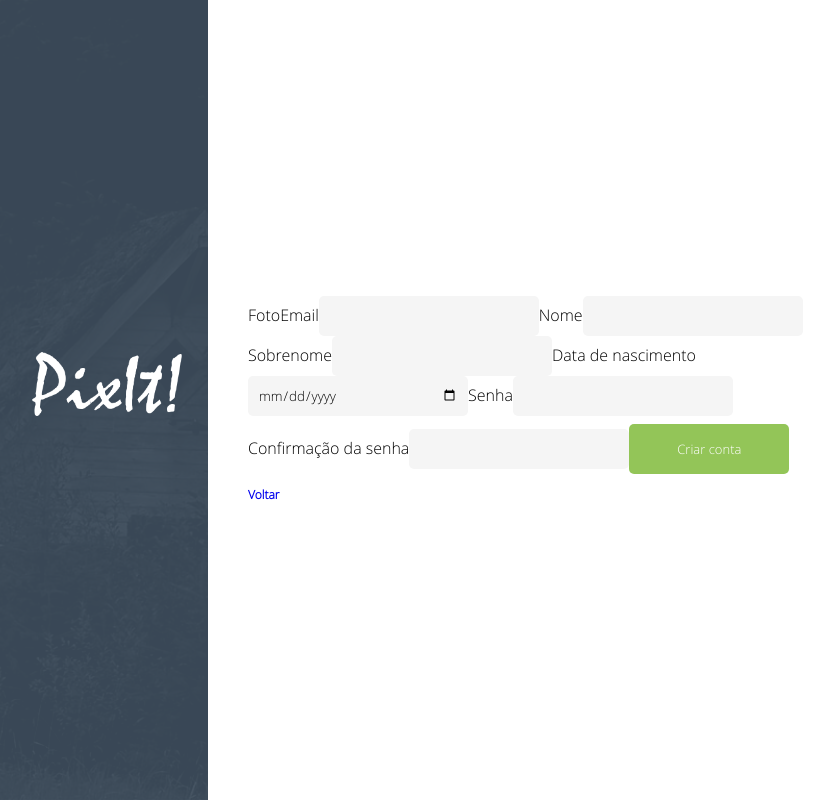
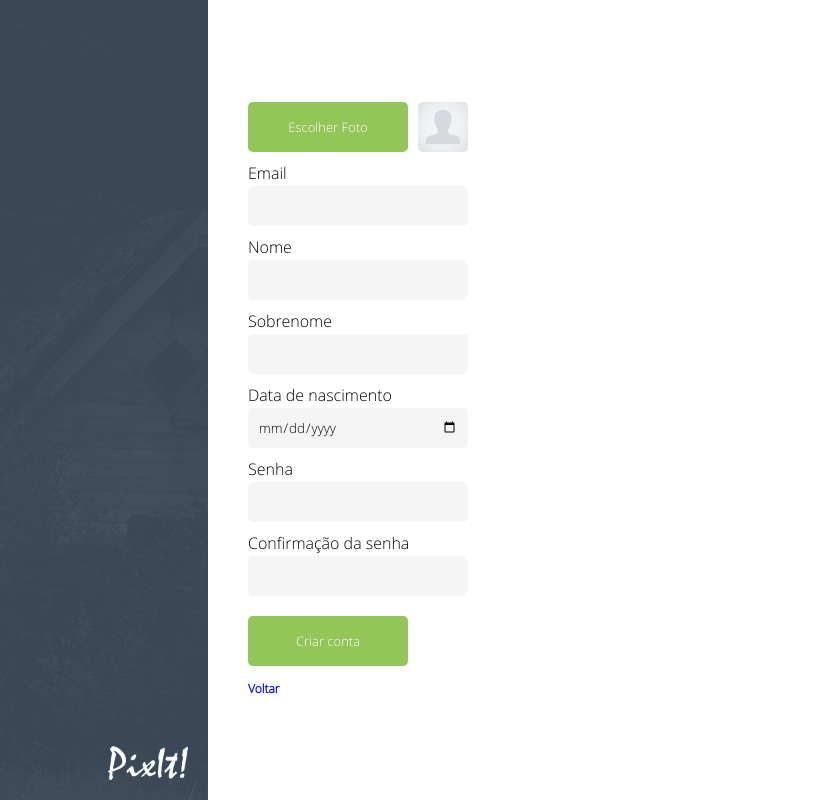
Before and after one commit to josemarfranco/redes-sociais-frontend-react, a React (Create React App) app: page /register in a window 1280 px wide. Shown: the whole page, without its empty margins (432-1252 px from the left). Built offline with nearby package versions, Linux system fonts and the light colour scheme.

Commit message:
Implantação da visualização de imagem no registro do usuário

```diff
--- a/src/features/common/Common.module.css
+++ b/src/features/common/Common.module.css
@@ -1,6 +1,7 @@
 @font-face {
   font-family: "OpenSans-Light";
-  src: local("OpenSans-Light"), url("../../media/OpenSans-Light.ttf") format("truetype");
+  src: local("OpenSans-Light"),
+    url("../../media/OpenSans-Light.ttf") format("truetype");
 }
 
 * {
@@ -30,6 +31,11 @@ small {
 img {
   object-fit: cover;
 }
+
+input[type="date"] {
+  -webkit-appearance: none;
+}
+
 .standard-input {
   width: 200px;
   height: 20px;
@@ -44,12 +50,60 @@ img {
   background-color: #93c558;
   color: white;
   padding: 16px 20px;
-  margin: 8px 0;
+  border: none;
+  cursor: pointer;
+  width: 160px;
+  height: 50px;
+  text-align: center;
+  font-size: 13px;
+}
+
+.standard-label-button {
+  border-radius: 5px;
+  background-color: #93c558;
+  color: white;
+  padding: 16px 20px;
+  border: none;
+  cursor: pointer;
+  width: 120px;
+  height: 18px;
+  text-align: center;
+  font-size: 13px;
+}
+
+.pixit-button {
+  border-radius: 5px;
+  background-color: #3c4b5a;
+  color: white;
+  padding: 16px 20px;
   border: none;
   cursor: pointer;
   width: 160px;
   text-align: center;
+}
+
+.pixit-label-button {
+  border-radius: 5px;
+  background-color: #3c4b5a;
+  color: white;
+  padding: 16px 20px;
+  border: none;
+  cursor: pointer;
+  width: 120px;
+  height: 18px;
+  text-align: center;
   font-size: 13px;
+}
+
+.deny-button {
+  border-radius: 5px;
+  background-color: red;
+  color: white;
+  padding: 16px 20px;
+  border: none;
+  cursor: pointer;
+  width: 160px;
+  text-align: center;
 }
 
 /*ANIMAÇÕES-EFEITOS*/
--- a/src/features/generalFeed/GeneralFeed.module.css
+++ b/src/features/generalFeed/GeneralFeed.module.css
@@ -30,7 +30,7 @@ input[type="file"] {
 .post-input-button-area {
   display: flex;
   justify-content: center;
-  gap: 20px;
+  gap: 10px;
 }
 
 .post-input-button-area > label {
@@ -46,30 +46,6 @@ input[type="file"] {
   width: 300px;
   height: 300px;
   border-radius: 5px;
-}
-
-.pixit-button {
-  border-radius: 5px;
-  background-color: #3c4b5a;
-  color: white;
-  padding: 16px 20px;
-  margin: 8px 0;
-  border: none;
-  cursor: pointer;
-  width: 160px;
-  text-align: center;
-}
-
-.pixit-label-button {
-  border-radius: 5px;
-  background-color: #3c4b5a;
-  color: white;
-  padding: 16px 20px;
-  margin: 8px 0;
-  border: none;
-  cursor: pointer;
-  width: 120px;
-  text-align: center;
 }
 
 .post {
--- a/src/features/generalFeed/PostInputBox.jsx
+++ b/src/features/generalFeed/PostInputBox.jsx
@@ -66,17 +66,14 @@ export default function PostInputBox(props) {
       <div className={generalFeedStyles["post-input-button-area"]}>
         {picturePreview ? (
           <button
-            className={generalFeedStyles["pixit-button"]}
+            className={commonStyles["deny-button"]}
             type="submit"
             onClick={cancelImagePost}
           >
             Remover Foto
           </button>
         ) : (
-          <label
-            type="button"
-            className={generalFeedStyles["pixit-label-button"]}
-          >
+          <label type="button" className={commonStyles["pixit-label-button"]}>
             <input type="file" name="image" onChange={handleFileChange} />
             {picturePreview ? "Remover Foto" : "Escolher Foto"}
           </label>
--- a/src/features/leftPanel/LeftPanel.module.css
+++ b/src/features/leftPanel/LeftPanel.module.css
@@ -16,9 +16,10 @@
 
 .logo {
   position: absolute;
-  top: 44%;
-  right: 52%;
-  width: 150px;
+  bottom: 0%;
+  right: 50%;
+  padding: 20px;
+  width: 80px;
 }
 
 @media only screen and (max-width: 600px) {
--- a/src/features/login/Login.module.css
+++ b/src/features/login/Login.module.css
@@ -15,6 +15,19 @@
 
 .form {
   padding: 50px 40px;
+}
+
+.form-field {
+  display: flex;
+  flex-direction: column;
+  gap: 2px;
+  padding-bottom: 10px;
+}
+
+.form-button-area {
+  display: flex;
+  flex-direction: column;
+  gap: 10px;
 }
 
 @media only screen and (max-width: 600px) {
--- a/src/features/register/Register.module.css
+++ b/src/features/register/Register.module.css
@@ -12,10 +12,36 @@
   display: flex;
   align-items: center;
   min-height: 100vh;
+  overflow: hidden;
 }
 
 .form {
   padding: 50px 40px;
+}
+
+.form-profilepic-area {
+  display: flex;
+  gap: 10px;
+}
+
+.form-profilepic {
+  width: 50px;
+  height: 50px;
+  border-radius: 5px;
+}
+
+.form-field {
+  display: flex;
+  flex-direction: column;
+  gap: 2px;
+  padding-bottom: 10px;
+}
+
+.form-button-area {
+  margin-top: 10px;
+  display: flex;
+  flex-direction: column;
+  gap: 10px;
 }
 
 @media only screen and (max-width: 600px) {
--- a/src/pages/Login.jsx
+++ b/src/pages/Login.jsx
@@ -39,6 +39,7 @@ export default function Login() {
       <div className={loginStyles["right-panel"]}>
         <img className={loginStyles["logo"]} src={logo} alt={logo} />
         <form className={loginStyles["form"]} onSubmit={handleSubmit}>
+          <div className={loginStyles["form-field"]}>
             <label htmlFor="email">Email</label>
             <input
               className={commonStyles["standard-input"]}
@@ -47,6 +48,8 @@ export default function Login() {
               value={loginCredentials.email}
               onChange={handleChange}
             />
+          </div>
+          <div className={loginStyles["form-field"]}>
             <label htmlFor="password">Senha</label>
             <input
               className={commonStyles["standard-input"]}
@@ -55,12 +58,15 @@ export default function Login() {
               value={loginCredentials.password}
               onChange={handleChange}
             />
+          </div>
+          <div className={loginStyles["form-button-area"]}>
             <Link to="/register">
               <small>Criar conta</small>
             </Link>
             <button className={commonStyles["standard-button"]} type="submit">
               Login
             </button>
+          </div>
         </form>
       </div>
     </div>
--- a/src/pages/Register.jsx
+++ b/src/pages/Register.jsx
@@ -4,16 +4,21 @@ import registerStyles from "../features/register/Register.module.css";
 import commonStyles from "../features/common/Common.module.css";
 import { Link, useNavigate } from "react-router-dom";
 import LeftPanel from "../features/leftPanel/LeftPanel";
+import defaultImage from "../media/default.png";
 
 export default function Register() {
   const [newUser, setNewUser] = React.useState({
-    profilePic: "",
+    profilePic: defaultImage,
+    fileName: "",
     email: "",
     name: "",
     surname: "",
     dob: "",
     password: "",
     passwordConf: "",
+  });
+  const [picturePreview, setPicturePreview] = React.useState({
+    filePath: defaultImage,
   });
   const navigate = useNavigate();
 
@@ -25,7 +30,23 @@ export default function Register() {
   };
 
   const handleFileChange = (event) => {
-    setNewUser({ ...newUser, [event.target.name]: event.target.files[0] });
+    axios
+      .post(
+        "/media/post",
+        { pic: event.target.files[0] },
+        { headers: { "content-type": "multipart/form-data" } }
+      )
+      .then((res) => {
+        setNewUser({
+          ...newUser,
+          profilePic: res.data.filePath,
+          fileName: res.data.fileName,
+        });
+        setPicturePreview(res.data);
+      })
+      .catch((err) => {
+        console.error(err);
+      });
   };
 
   const handleSubmit = (event) => {
@@ -43,13 +64,46 @@ export default function Register() {
       });
   };
 
+  const cancelImagePost = () => {
+    setNewUser({ ...newUser, profilePic: defaultImage, fileName: "" });
+    setPicturePreview({ filePath: defaultImage });
+    axios.delete(`/media/remove/${picturePreview.fileName}`);
+  };
+
+  console.log(picturePreview);
+
   return (
     <div className={registerStyles["container"]}>
       <LeftPanel />
       <div className={registerStyles["right-panel"]}>
         <form className={registerStyles["form"]} onSubmit={handleSubmit}>
-          <label htmlFor="profilePic">Foto</label>
-          <input name="profilePic" type="file" onChange={handleFileChange} />
+          <div className={registerStyles["form-profilepic-area"]}>
+            <div className={registerStyles["form-field"]}>
+              {picturePreview.filePath !== defaultImage ? (
+                <button
+                  className={commonStyles["deny-button"]}
+                  type="button"
+                  onClick={cancelImagePost}
+                >
+                  Remover Foto
+                </button>
+              ) : (
+                <label
+                  type="button"
+                  className={commonStyles["standard-label-button"]}
+                >
+                  <input type="file" name="image" onChange={handleFileChange} />
+                  Escolher Foto
+                </label>
+              )}
+            </div>
+            <img
+              className={registerStyles["form-profilepic"]}
+              src={picturePreview.filePath}
+              alt={picturePreview.filePath}
+            />
+          </div>
+          <div className={registerStyles["form-field"]}>
             <label htmlFor="email">Email</label>
             <input
               className={commonStyles["standard-input"]}
@@ -58,6 +112,8 @@ export default function Register() {
               value={newUser.email}
               onChange={handleChange}
             />
+          </div>
+          <div className={registerStyles["form-field"]}>
             <label htmlFor="name">Nome</label>
             <input
               className={commonStyles["standard-input"]}
@@ -66,6 +122,8 @@ export default function Register() {
               value={newUser.name}
               onChange={handleChange}
             />
+          </div>
+          <div className={registerStyles["form-field"]}>
             <label htmlFor="surname">Sobrenome</label>
             <input
               className={commonStyles["standard-input"]}
@@ -74,6 +132,8 @@ export default function Register() {
               value={newUser.surname}
               onChange={handleChange}
             />
+          </div>
+          <div className={registerStyles["form-field"]}>
             <label htmlFor="dob">Data de nascimento</label>
             <input
               className={commonStyles["standard-input"]}
@@ -84,6 +144,8 @@ export default function Register() {
               value={newUser.dob}
               onChange={handleChange}
             />
+          </div>
+          <div className={registerStyles["form-field"]}>
             <label htmlFor="password">Senha</label>
             <input
               className={commonStyles["standard-input"]}
@@ -92,6 +154,8 @@ export default function Register() {
               value={newUser.password}
               onChange={handleChange}
             />
+          </div>
+          <div className={registerStyles["form-field"]}>
             <label htmlFor="password">Confirmação da senha</label>
             <input
               className={commonStyles["standard-input"]}
@@ -100,12 +164,15 @@ export default function Register() {
               value={newUser.passwordConf}
               onChange={handleChange}
             />
+          </div>
+          <div className={registerStyles["form-button-area"]}>
             <button className={commonStyles["standard-button"]} type="submit">
               Criar conta
             </button>
             <Link to="/login">
               <small>Voltar</small>
             </Link>
+          </div>
         </form>
       </div>
     </div>
```
Lines whose indentation alone changed are shown as unchanged.
